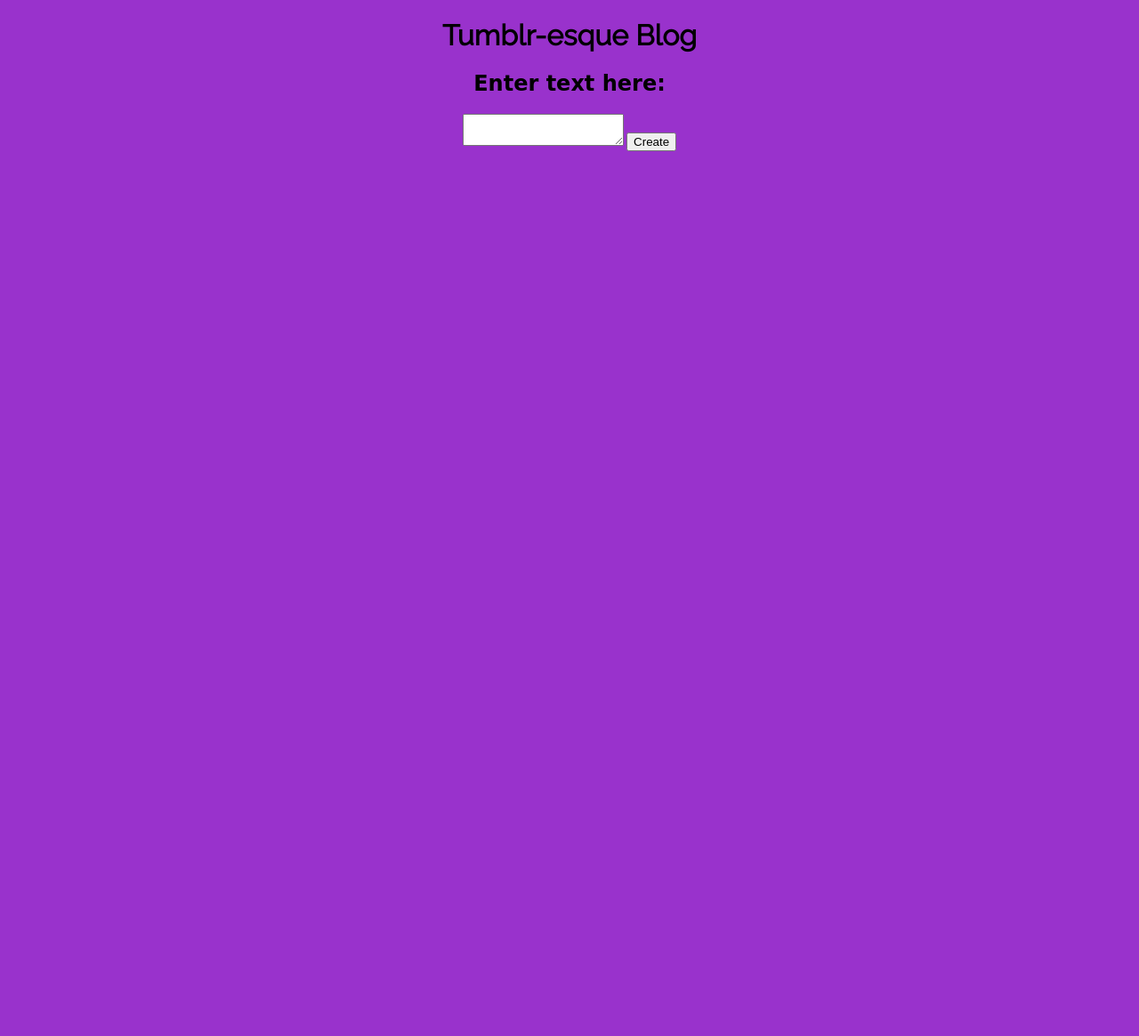
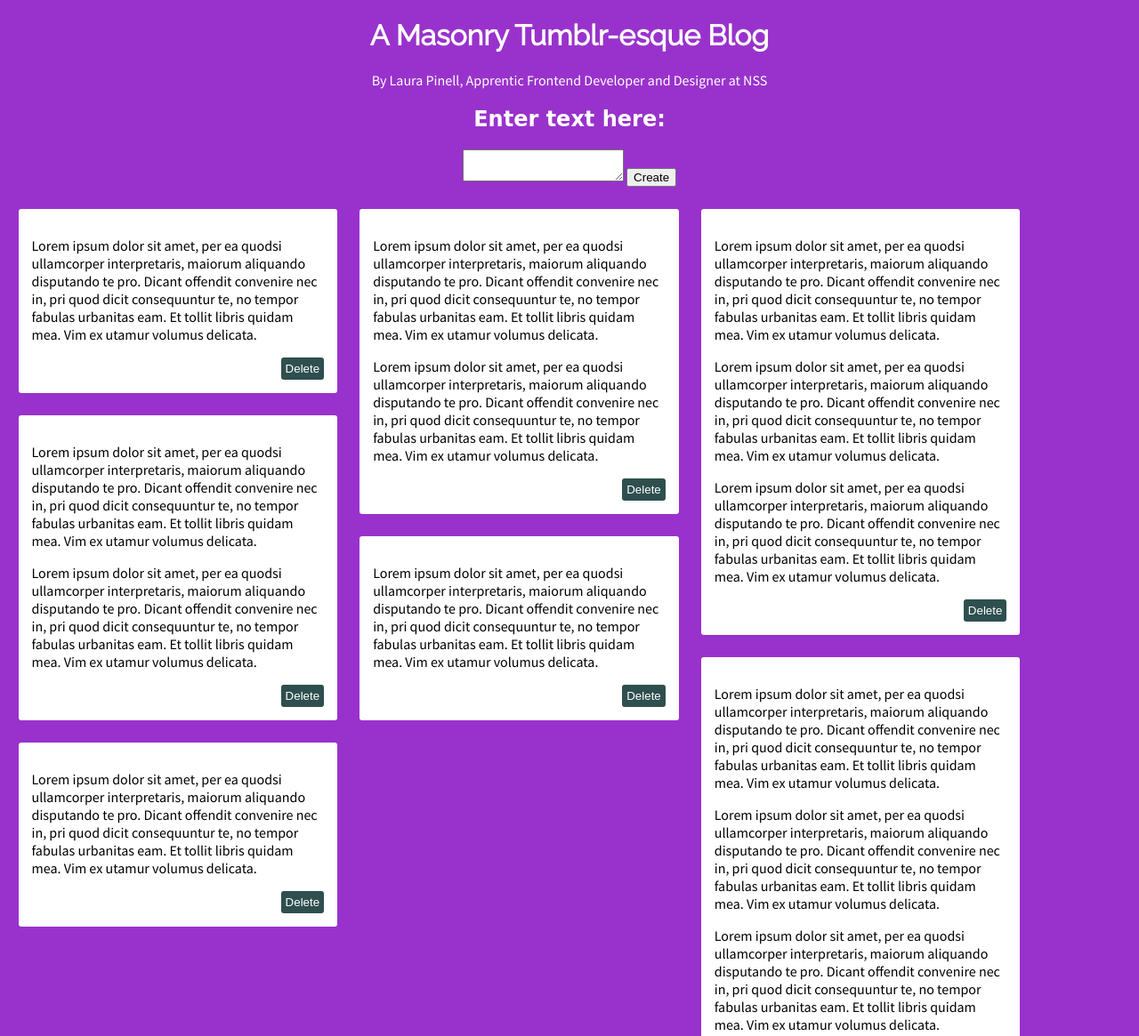
Before and after one commit to lapinell/dynamic-cards, a plain HTML site: page index.html in a window 1280 px wide. Shown: the top 1165 px of the page at 89% size. Before the commit the page ends 800 px from the top, so only its background shows below. Drawn offline with nearby package versions, Linux system fonts and the light colour scheme; a web font is replaced by a local one.

Commit message:
added Masonry.js and styling

```diff
--- a/cards.css
+++ b/cards.css
@@ -1,6 +1,6 @@
 body {
     background: darkorchid;
-    color: black;
+    color: white;
     text-align: center;
     font-family: 'Source Sans Pro', sans-serif;
 }
@@ -16,16 +16,24 @@
 #contentContainer {
     display: flex;
     flex-flow: row wrap;
-    justify-content: space-around;
+    justify-content: flex-start;
     align-items: flex-start;
+    text-align: left;
+}
+
+.grid-item {
+    width: 26%;
 }
 
 article {
+    color: black;
     background: white;
-    width: 28%;
-    margin: 25px auto;
+    margin-top: 25px;
+    margin-left: 12.5px;
+    margin-right: 12.5px;
     padding: 15px;
     border-radius: 3px;
+    align-self: flex-start;
 }
 
 button.deleteButton {
--- a/cards.js
+++ b/cards.js
@@ -1,4 +1,17 @@
 "use strict";
+
+var elem = document.querySelector('.grid');
+var msnry = new Masonry( elem, {
+  // options
+  itemSelector: '.grid-item',
+  columnWidth: 200
+});
+
+// element argument can be a selector string
+//   for an individual element
+var msnry = new Masonry( '.grid', {
+  // options
+});
 
 // Create New Card Content, Generate IDs //
 
@@ -53,7 +66,7 @@
     // storeCards.push(newCard);
 
     let cardContent = '';
-    cardContent += `<article id="${newCard.cardID}">`;
+    cardContent += `<article class="grid-item" id="${newCard.cardID}">`;
     cardContent += `<p>${newCard.content}</p>`;
     cardContent += `<button class="deleteButton" id="${newCard.deleteButton}">Delete</button>`;
     cardContent += `</article>`;
--- a/index.html
+++ b/index.html
@@ -3,20 +3,61 @@
 <head>
     <meta charset="utf-8" />
     <meta http-equiv="X-UA-Compatible" content="IE=edge">
-    <title>Page Title</title>
+    <title>A Masonry Tumblr-esque Blog</title>
     <meta name="viewport" content="width=device-width, initial-scale=1">
     <link href="https://fonts.googleapis.com/css?family=Nanum+Brush+Script|Raleway|Source+Sans+Pro" rel="stylesheet">
     <link rel="stylesheet" type="text/css" media="screen" href="cards.css" />
 </head>
 <body>
     <header>
-        <h1>Tumblr-esque Blog</h1>
+        <h1>A Masonry Tumblr-esque Blog</h1>
+        <p>By Laura Pinell, Apprentic Frontend Developer and Designer at NSS</p>
         <h2>Enter text here:</h2>
         <textarea type="text" id="contentInput"></textarea>
         <button id="createContent">Create</button>
     </header>
-    <main id="contentContainer">
+    <main id="contentContainer" class="grid">
+        <article class="grid-item" id="test-1">
+            <p>Lorem ipsum dolor sit amet, per ea quodsi ullamcorper interpretaris, maiorum aliquando disputando te pro. Dicant offendit convenire nec in, pri quod dicit consequuntur te, no tempor fabulas urbanitas eam. Et tollit libris quidam mea. Vim ex utamur volumus delicata.</p>
+            <button class="deleteButton" id="test-D1">Delete</button>
+        </article>
+        <article class="grid-item" id="test-1">
+            <p>Lorem ipsum dolor sit amet, per ea quodsi ullamcorper interpretaris, maiorum aliquando disputando te pro. Dicant offendit convenire nec in, pri quod dicit consequuntur te, no tempor fabulas urbanitas eam. Et tollit libris quidam mea. Vim ex utamur volumus delicata.</p>
+            <p>Lorem ipsum dolor sit amet, per ea quodsi ullamcorper interpretaris, maiorum aliquando disputando te pro. Dicant offendit convenire nec in, pri quod dicit consequuntur te, no tempor fabulas urbanitas eam. Et tollit libris quidam mea. Vim ex utamur volumus delicata.</p>
+            <button class="deleteButton" id="test-D1">Delete</button>
+        </article>
+        <article class="grid-item" id="test-1">
+            <p>Lorem ipsum dolor sit amet, per ea quodsi ullamcorper interpretaris, maiorum aliquando disputando te pro. Dicant offendit convenire nec in, pri quod dicit consequuntur te, no tempor fabulas urbanitas eam. Et tollit libris quidam mea. Vim ex utamur volumus delicata.</p>
+            <p>Lorem ipsum dolor sit amet, per ea quodsi ullamcorper interpretaris, maiorum aliquando disputando te pro. Dicant offendit convenire nec in, pri quod dicit consequuntur te, no tempor fabulas urbanitas eam. Et tollit libris quidam mea. Vim ex utamur volumus delicata.</p>
+            <p>Lorem ipsum dolor sit amet, per ea quodsi ullamcorper interpretaris, maiorum aliquando disputando te pro. Dicant offendit convenire nec in, pri quod dicit consequuntur te, no tempor fabulas urbanitas eam. Et tollit libris quidam mea. Vim ex utamur volumus delicata.</p>
+            <button class="deleteButton" id="test-D1">Delete</button>
+        </article>
+        <article class="grid-item" id="test-1">
+            <p>Lorem ipsum dolor sit amet, per ea quodsi ullamcorper interpretaris, maiorum aliquando disputando te pro. Dicant offendit convenire nec in, pri quod dicit consequuntur te, no tempor fabulas urbanitas eam. Et tollit libris quidam mea. Vim ex utamur volumus delicata.</p>
+            <p>Lorem ipsum dolor sit amet, per ea quodsi ullamcorper interpretaris, maiorum aliquando disputando te pro. Dicant offendit convenire nec in, pri quod dicit consequuntur te, no tempor fabulas urbanitas eam. Et tollit libris quidam mea. Vim ex utamur volumus delicata.</p>
+            <button class="deleteButton" id="test-D1">Delete</button>
+        </article>
+        <article class="grid-item" id="test-1">
+            <p>Lorem ipsum dolor sit amet, per ea quodsi ullamcorper interpretaris, maiorum aliquando disputando te pro. Dicant offendit convenire nec in, pri quod dicit consequuntur te, no tempor fabulas urbanitas eam. Et tollit libris quidam mea. Vim ex utamur volumus delicata.</p>
+            <button class="deleteButton" id="test-D1">Delete</button>
+        </article>
+        <article class="grid-item" id="test-1">
+            <p>Lorem ipsum dolor sit amet, per ea quodsi ullamcorper interpretaris, maiorum aliquando disputando te pro. Dicant offendit convenire nec in, pri quod dicit consequuntur te, no tempor fabulas urbanitas eam. Et tollit libris quidam mea. Vim ex utamur volumus delicata.</p>
+            <p>Lorem ipsum dolor sit amet, per ea quodsi ullamcorper interpretaris, maiorum aliquando disputando te pro. Dicant offendit convenire nec in, pri quod dicit consequuntur te, no tempor fabulas urbanitas eam. Et tollit libris quidam mea. Vim ex utamur volumus delicata.</p>
+            <p>Lorem ipsum dolor sit amet, per ea quodsi ullamcorper interpretaris, maiorum aliquando disputando te pro. Dicant offendit convenire nec in, pri quod dicit consequuntur te, no tempor fabulas urbanitas eam. Et tollit libris quidam mea. Vim ex utamur volumus delicata.</p>
+            <p>Lorem ipsum dolor sit amet, per ea quodsi ullamcorper interpretaris, maiorum aliquando disputando te pro. Dicant offendit convenire nec in, pri quod dicit consequuntur te, no tempor fabulas urbanitas eam. Et tollit libris quidam mea. Vim ex utamur volumus delicata.</p>
+            <button class="deleteButton" id="test-D1">Delete</button>
+        </article>
+        <article class="grid-item" id="test-1">
+            <p>Lorem ipsum dolor sit amet, per ea quodsi ullamcorper interpretaris, maiorum aliquando disputando te pro. Dicant offendit convenire nec in, pri quod dicit consequuntur te, no tempor fabulas urbanitas eam. Et tollit libris quidam mea. Vim ex utamur volumus delicata.</p>
+            <button class="deleteButton" id="test-D1">Delete</button>
+        </article>
     </main>
-    <script src="cards.js"></script>
+    <script
+  src="https://code.jquery.com/jquery-3.3.1.slim.min.js"
+  integrity="sha256-3edrmyuQ0w65f8gfBsqowzjJe2iM6n0nKciPUp8y+7E="
+  crossorigin="anonymous"></script>
+  <script src="https://unpkg.com/masonry-layout@4/dist/masonry.pkgd.js"></script>
+<script src="cards.js"></script>
 </body>
 </html>
```
